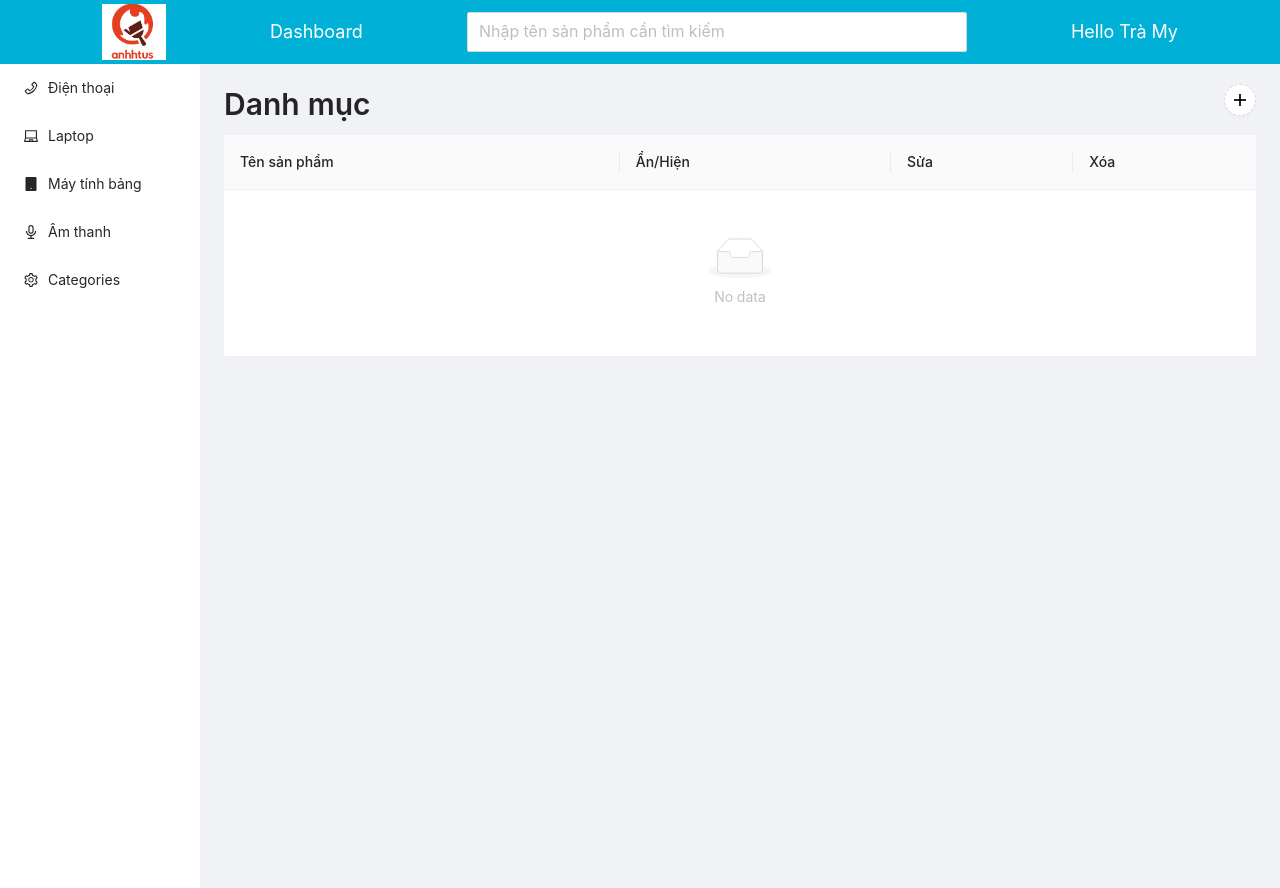
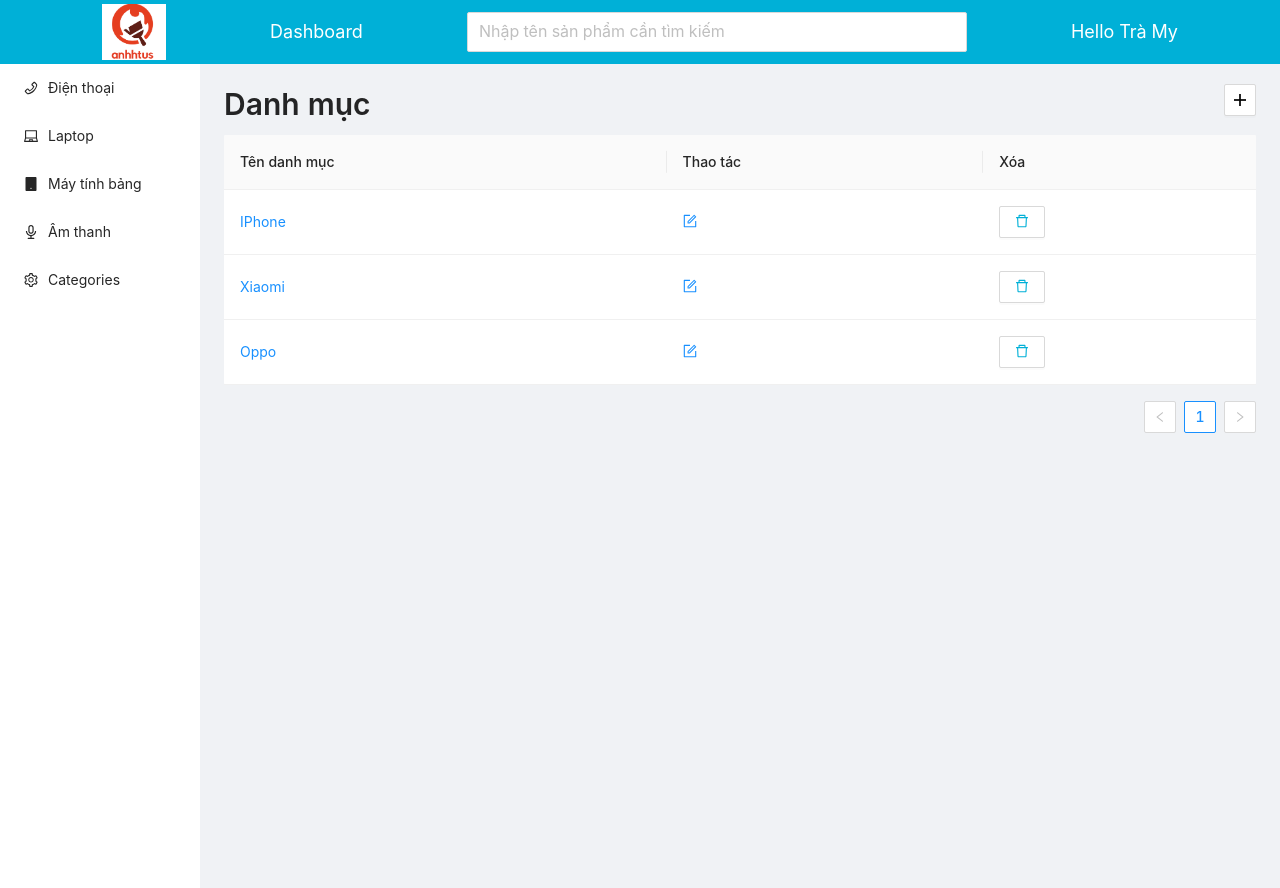
Before and after one commit to MyPH13712/Web209-main, a React (Vite) app: page /admin/category in a window 1280 px wide. Built offline with nearby package versions, Linux system fonts and the light colour scheme; data requests are answered from the project's data file.

Commit message:
update del

```diff
--- a/src/pages/Admin/Category/index.tsx
+++ b/src/pages/Admin/Category/index.tsx
@@ -11,7 +11,7 @@ import {
 const { Paragraph } = Typography;
 import type { ColumnsType } from "antd/es/table";
 import { CategoryType } from "../../../types/category";
-import { listCate, removeCate } from "../../../api/category";
+import { getAllCate, removeCate } from "../../../api/category";
 
 
 type ManagerCategory = {
@@ -32,22 +32,13 @@ const CategoryAdminPage = () => {
   const columns: ColumnsType<CategoryType> = [
 
     {
-      title: "Tên sản phẩm",
+      title: "Tên danh mục",
       dataIndex: "name",
       key: "name",
       render: (text) => <a>{text}</a>,
     },
     {
-      title: "Ẩn/Hiện",
-      key: "hidden",
-      render: (el, record) => (
-        <Space size="middle">
-          <Switch defaultChecked onClick={onChange} />
-        </Space>
-      ),
-    },
-    {
-      title: "Sửa",
+      title: "Thao tác",
       key: "action",
       dataIndex: "id",
       render: (dataIndex) => {
@@ -92,7 +83,7 @@ const CategoryAdminPage = () => {
   useEffect(() => {
     const fetchData = async () => {
       try {
-        const data = await listCate();
+        const data = await getAllCate();
         setDataTable(data.data);
       } catch (err) { }
     };
@@ -106,7 +97,7 @@ const CategoryAdminPage = () => {
           Danh mục
         </Typography.Title>
         <Link to="/admin/category/add">
-          <Button type="dashed" shape="circle" icon={<PlusOutlined />} />
+        <Button type="default" shape="default" icon={<PlusOutlined />} />
         </Link>
       </Breadcrumb>
       <Table columns={columns} dataSource={dataTable} />
--- a/src/pages/Admin/Product/add.tsx
+++ b/src/pages/Admin/Product/add.tsx
@@ -18,7 +18,7 @@ import { PlusCircleOutlined } from "@ant-design/icons";
 
 import { CategoryType } from "../../../types/category";
 import { add } from "../../../api/product";
-import { listCate } from "../../../api/category";
+import { getAllCate } from "../../../api/category";
 
 const { TextArea } = Input;
 const { Option } = Select;
@@ -31,7 +31,7 @@ const ProductAdd: React.FC = () => {
   const [cate, setCate] = useState<CategoryType[]>([]);
   useEffect(() => {
     const getCate = async () => {
-      const { data } = await listCate();
+      const { data } = await getAllCate();
       setCate(data);
     };
     getCate();
--- a/src/pages/Admin/Product/edit.tsx
+++ b/src/pages/Admin/Product/edit.tsx
@@ -19,7 +19,7 @@ import { upload } from "../../../api/images";
 import { PlusCircleOutlined } from "@ant-design/icons";
 import { CategoryType } from "../../../types/category";
 import { read, update } from "../../../api/product";
-import { listCate } from "../../../api/category";
+import { getAllCate } from "../../../api/category";
 
 
 const { TextArea } = Input;
@@ -34,7 +34,7 @@ const ProductEdit: React.FC = () => {
   const [cate, setCate] = useState<CategoryType[]>([]);
   useEffect(() => {
     const getCate = async () => {
-      const { data } = await listCate();
+      const { data } = await getAllCate();
       setCate(data);
     };
     getCate();
--- a/src/pages/Admin/Product/index.tsx
+++ b/src/pages/Admin/Product/index.tsx
@@ -1,6 +1,6 @@
 import React, { useEffect, useState } from "react";
 import styled from "styled-components";
-import { Typography, Button, Table, Switch, Space, Image } from "antd";
+import { Typography, Button, Table, Switch, Space, Image, message } from "antd";
 import { Link, NavLink } from "react-router-dom";
 import {
     SearchOutlined,
@@ -13,7 +13,7 @@ const { Paragraph } = Typography;
 import type { ColumnsType } from "antd/es/table";
 import { ProductType } from "../../../types/product";
 import { CategoryType } from "../../../types/category";
-import { listCate, removeCate } from "../../../api/category";
+import { getAllCate, removeCate } from "../../../api/category";
 import { list } from "../../../api/product";
 
 
@@ -34,7 +34,7 @@ const ProductAdminPage = () => {
     const [cate, setCate] = useState<CategoryType[]>([]);
     useEffect(() => {
         const getCate = async () => {
-            const { data } = await listCate();
+            const { data } = await getAllCate();
             setCate(data);
         };
         getCate();
@@ -132,15 +132,18 @@ const ProductAdminPage = () => {
             render: (text: number) => (
                 <Space size="middle">
                     <Button
+            style={{ border: "none" }}
             onClick={async () => {
-                            const confirm = window.confirm("bạn có chắc muốn xóa");
+              const confirm = window.confirm(
+                "Bạn có chắc chắn muốn xóa không?"
+              );
               if (confirm) {
                 const { data } = await removeCate(text);
               data &&
                 setDataTable(dataTable.filter((item) => item.id !== text));
+                message.success("Xóa thành công")
+              }
 
-                                console.log(text);
-                            }
             }}
           >
 
```
Lines whose indentation alone changed are shown as unchanged.
